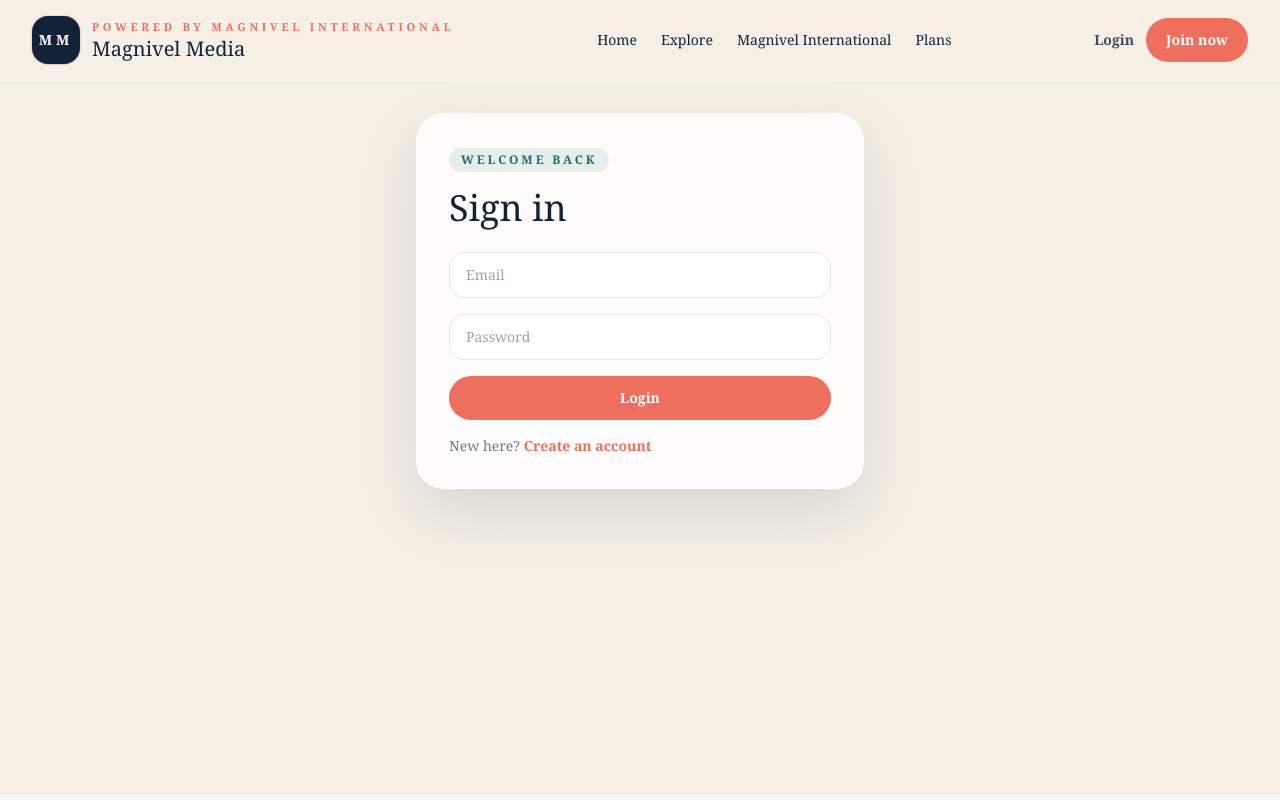
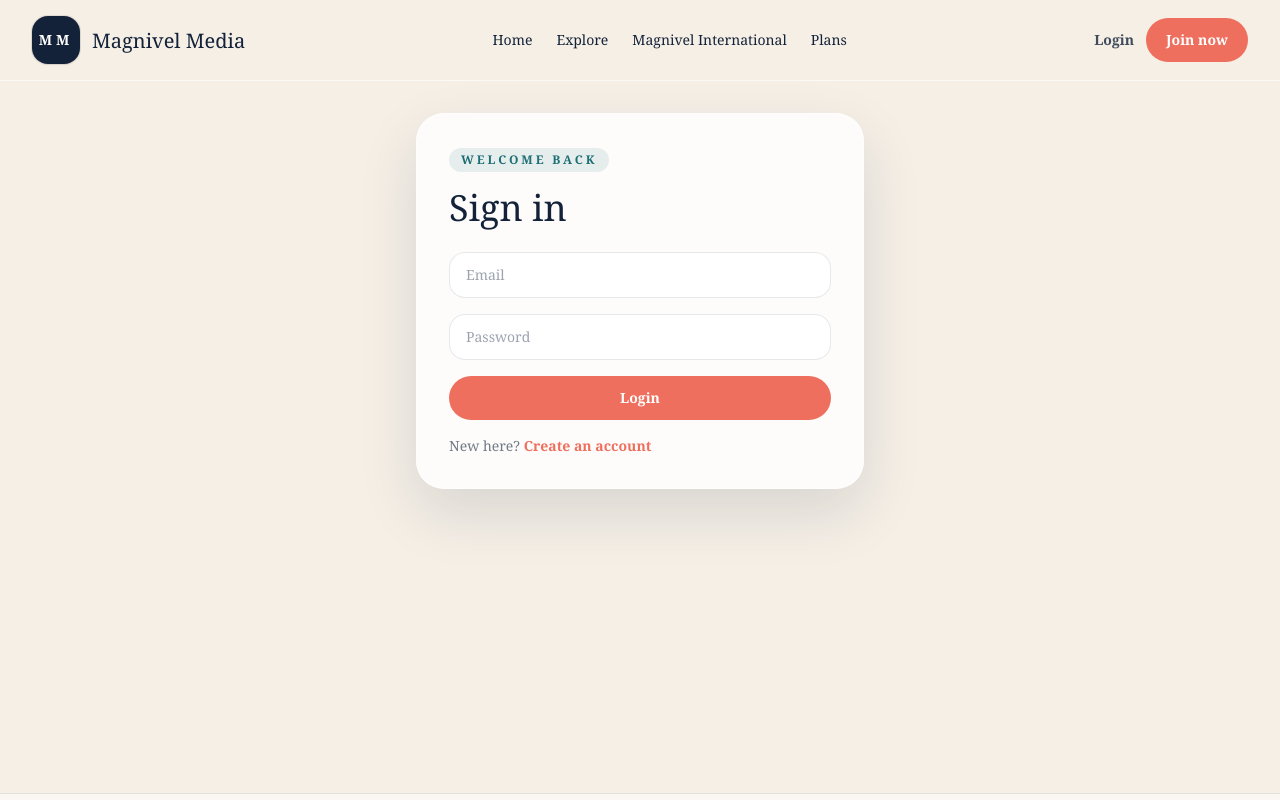
Before and after one commit to naveenmalik28/frontend-mm, a React (Vite) app: page /login in a window 1280 px wide. Shown: the top 800 px of the page. Built offline with nearby package versions, Linux system fonts and the light colour scheme; no server answers.

Commit message:
Remove BRAND_COPY label from BrandLockup
Delete the small uppercase BRAND_COPY element from BrandLockup.jsx to simplify the component markup and avoid rendering the redundant brand tagline.

```diff
--- a/src/components/brand/BrandLockup.jsx
+++ b/src/components/brand/BrandLockup.jsx
@@ -12,7 +12,6 @@ export default function BrandLockup({ compact = false }) {
         MM
       </div>
       <div>
-        <div className="text-[11px] font-bold uppercase tracking-[0.34em] text-coral">{BRAND_COPY}</div>
         <div className="font-display text-xl leading-tight text-ink">{SITE_NAME}</div>
       </div>
     </Wrapper>
```
